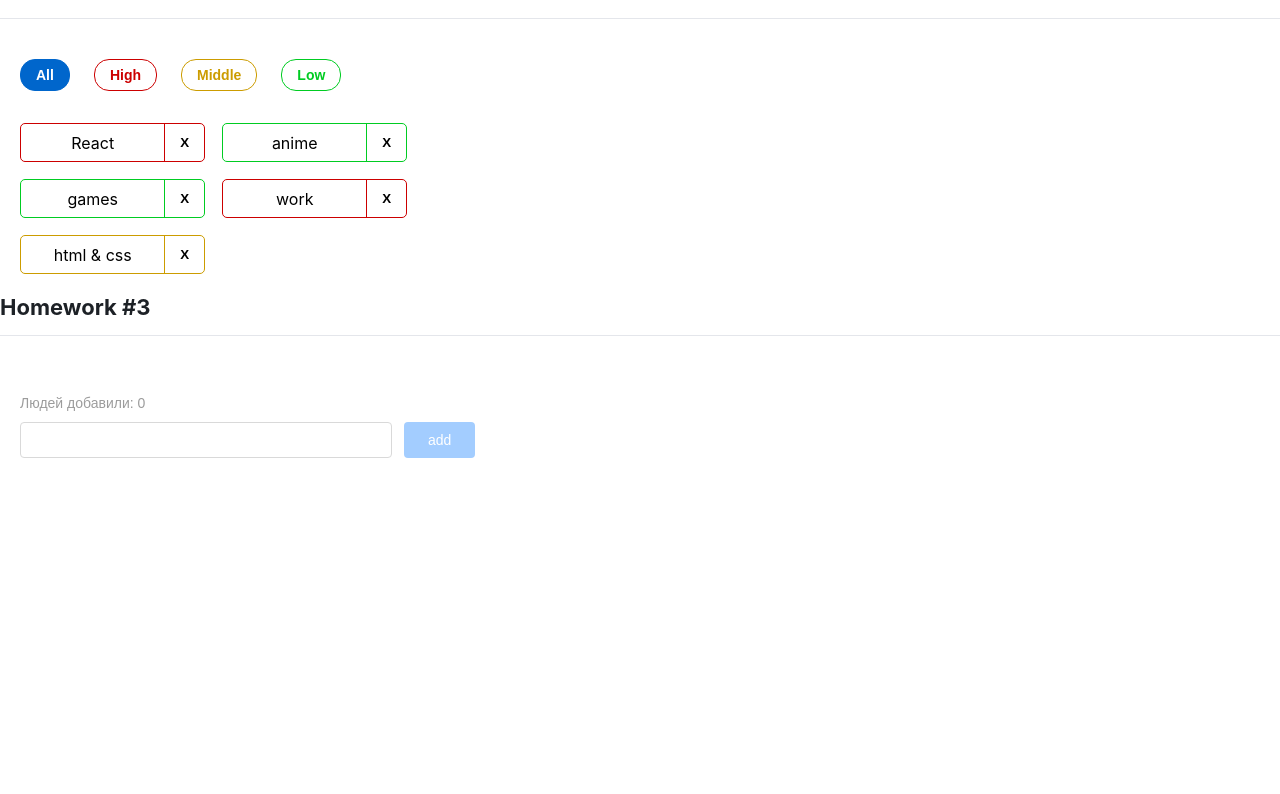
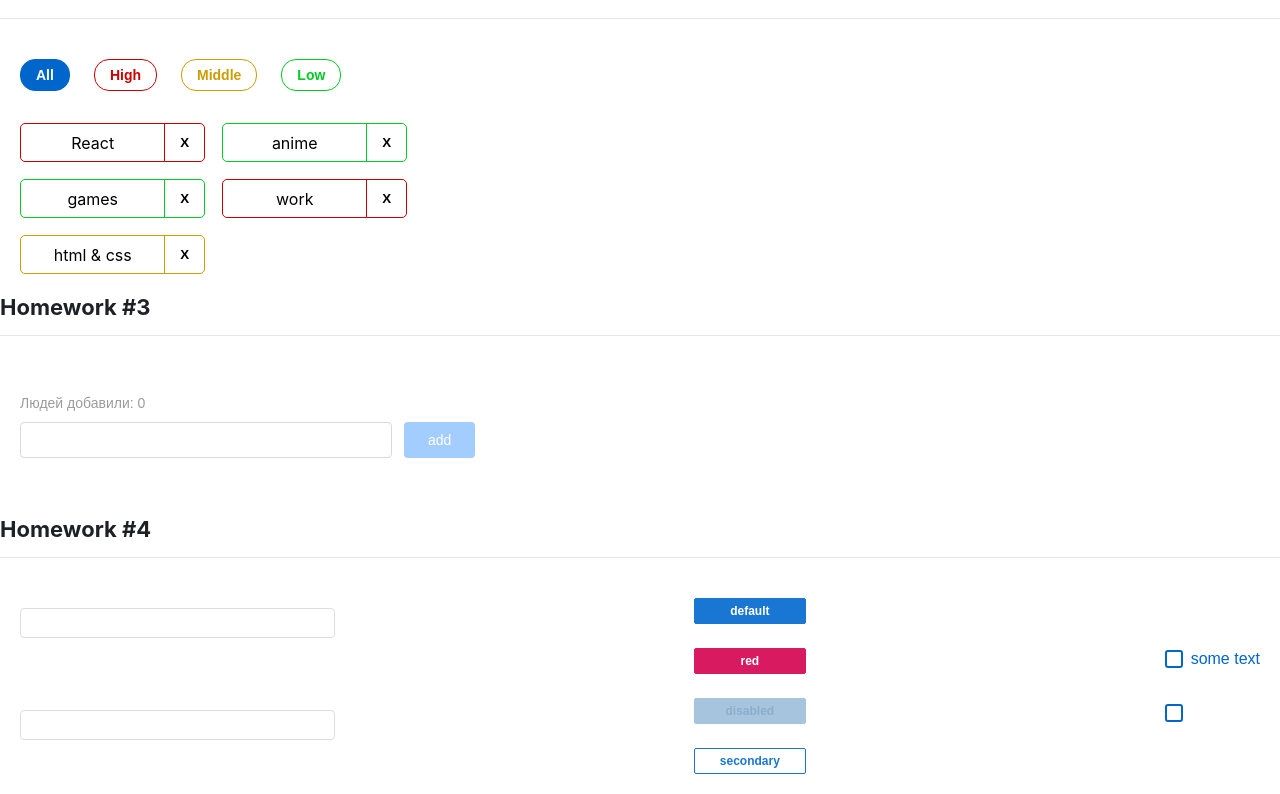
Before and after one commit to anbogod/hws2-master, a React (Create React App) app: page /pre-junior in a window 1280 px wide. Shown: the part 424-1218 px from the top of the page. Before the commit the page ends 940 px from the top, so only its background shows below. Built offline with nearby package versions, Linux system fonts and the light colour scheme.

Commit message:
hw4 completed

```diff
--- a/src/s1-main/App.tsx
+++ b/src/s1-main/App.tsx
@@ -3,6 +3,7 @@ import s from './App.module.css'
 import HW1 from '../s2-homeworks/hw01/HW1'
 import HW2 from "../s2-homeworks/hw02/HW2";
 import HW3 from "../s2-homeworks/hw03/HW3";
+import HW4 from "../s2-homeworks/hw04/HW4";
 
 function App() {
     return (
@@ -11,7 +12,7 @@ function App() {
             {/*раскомментировать по ходу выполнения*/}
             <HW2/>
             <HW3/>
-            {/*<HW4/>*/}
+            <HW4/>
 
             {/*при выполнении дз 5 и более - закомментировать здесь дз 1-4, так как они есть внутри дз 5*/}
             {/*<HW5/>*/}
--- a/src/s2-homeworks/hw04/common/c1-SuperInputText/SuperInputText.module.css
+++ b/src/s2-homeworks/hw04/common/c1-SuperInputText/SuperInputText.module.css
@@ -1,20 +1,43 @@
 .input:focus {
+    border-color: #1976d2;
 }
 
 .input {
+    width: 100%;
+    height: 30px;
+    padding: 5px 10px;
+
+    box-sizing: border-box;
+
+    border: 1px solid #ddd;
+    border-radius: 4px;
+
+    outline: none;
+    font-size: 14px;
 }
 
 .inputWrapper {
+    display: flex;
+    flex-direction: column;
+    width: 315px;
 }
 
 .superInput {
+    border-color: #ddd;
 }
 
 .errorInput {
+    border-color: #f44336;
 }
 
 .errorInput:focus {
+    border-color: #f44336;
 }
 
 .error {
+    min-height: 20px;
+    margin-top: 4px;
+
+    color: #f44336;
+    font-size: 12px;
 }
--- a/src/s2-homeworks/hw04/common/c2-SuperButton/SuperButton.module.css
+++ b/src/s2-homeworks/hw04/common/c2-SuperButton/SuperButton.module.css
@@ -1,36 +1,67 @@
 .button {
+    min-width: 112px;
+    height: 26px;
+    padding: 0 15px;
+
+    border: 1px solid #1976d2;
+    border-radius: 2px;
+
+    font-size: 12px;
+    font-weight: 600;
+
+    cursor: pointer;
+    transition: 0.2s;
 }
 
 .disabled {
+    color: #6f9bc0;
+    background-color: #90b6d5;
+    border-color: #90b6d5;
+    cursor: default;
 }
 
 .secondary {
+    color: #1976d2;
+    background-color: white;
 }
 
 .default {
+    color: white;
+    background-color: #1976d2;
 }
 
 .red {
+    color: white;
+    background-color: #d81b60;
+    border-color: #d81b60;
 }
 
 .default:hover {
+    background-color: #0080FF;
 }
 
 .red:hover {
+    background-color: #FF1947;
 }
 
 .secondary:hover {
+    background-color: #E6F0FA;
 }
 
 
 .default:active {
+    background-color: #0059B3;
 }
 
 .secondary:active {
+    background-color: #CAE5FF;
 }
 
 .red:active {
+    background-color: #B11232;
 }
 
 .button:disabled {
+    opacity: 0.8;
+    cursor: not-allowed;
 }
--- a/src/s2-homeworks/hw04/common/c2-SuperButton/SuperButton.tsx
+++ b/src/s2-homeworks/hw04/common/c2-SuperButton/SuperButton.tsx
@@ -18,10 +18,14 @@ const SuperButton: React.FC<SuperButtonPropsType> = (
     }
 ) => {
     const finalClassName = s.button
-        // + (disabled
-        //         ? ...
-        //         : xType === 'red'
-        //             ? ...
+        + ' ' + (disabled
+                ? s.disabled
+                : xType === 'red'
+                    ? s.red
+                    : xType === 'secondary'
+                        ? s.secondary
+                        : s.default
+        )
         + (className ? ' ' + className : '') // задачка на смешивание классов
 
     return (
--- a/src/s2-homeworks/hw04/common/c3-SuperCheckbox/SuperCheckbox.tsx
+++ b/src/s2-homeworks/hw04/common/c3-SuperCheckbox/SuperCheckbox.tsx
@@ -28,7 +28,8 @@ const SuperCheckbox: React.FC<SuperCheckboxPropsType> = (
 ) => {
     const onChangeCallback = (e: ChangeEvent<HTMLInputElement>) => {
         // задачка на написание онченджа
-
+        onChangeChecked && onChangeChecked(e.currentTarget.checked)
+        onChange && onChange(e)
     }
 
     const finalInputClassName = s.checkbox
```
